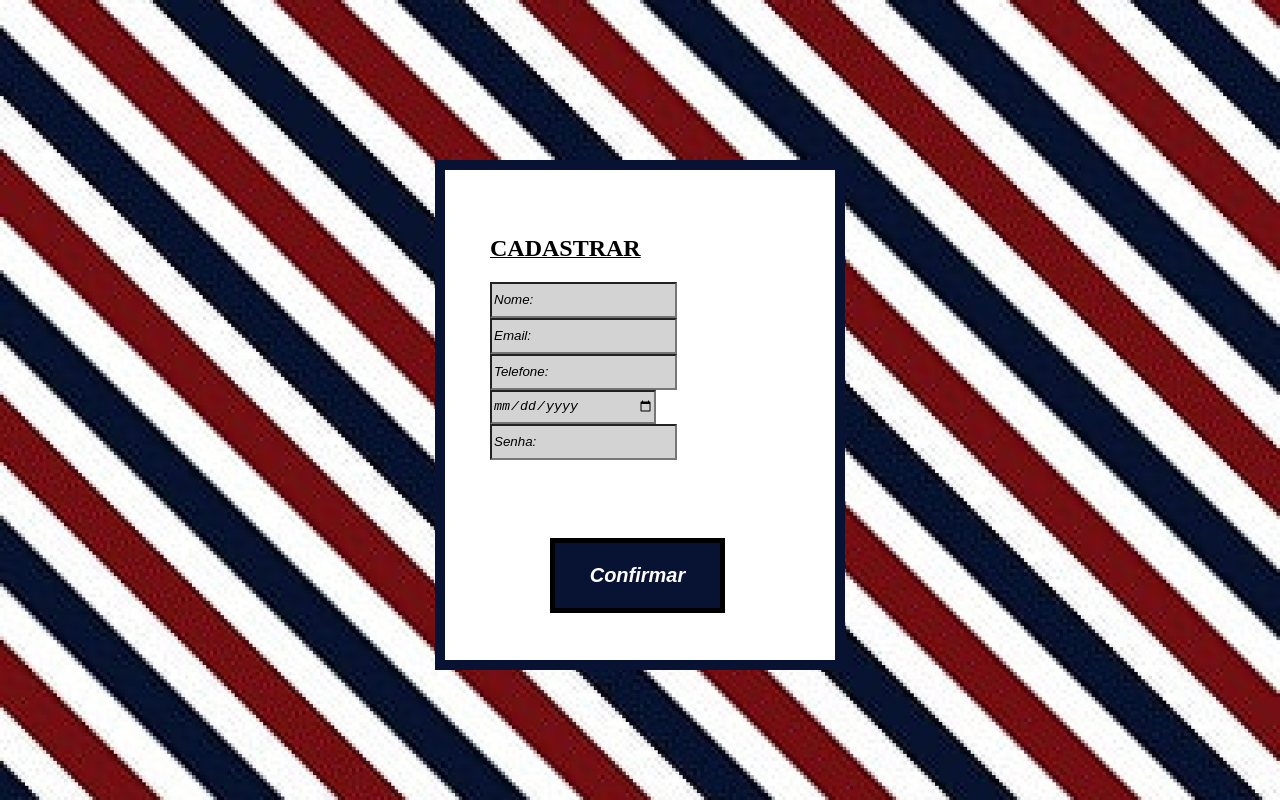
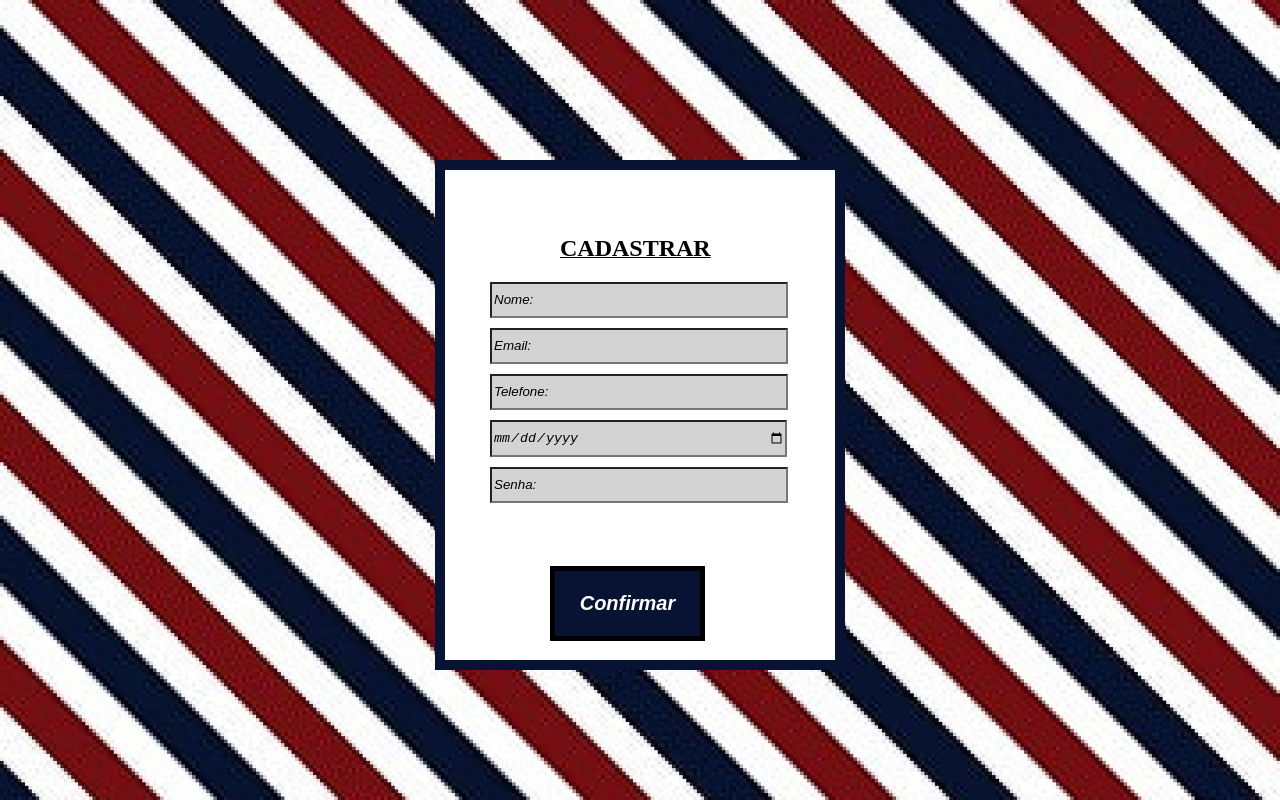
Before and after one commit to joquinha366/api-trabalho, a plain HTML site: page Tela cadastro.html in a window 1280 px wide. Drawn offline with Linux system fonts and the light colour scheme.

Commit message:
Update cadastro.css
versao semifinal

```diff
--- a/cadastro.css
+++ b/cadastro.css
@@ -9,6 +9,7 @@ body{
 
 }
 #cadastrar{
+    margin-left: 70px;
     font-style: normal italic;
     align-items: center;
     display: flex;
@@ -28,7 +29,7 @@ form{
     padding-bottom: 30px;
 }
 input[type="submit"] {
-    width: 175px;
+    width: 155px;
     height: 75px;
     background: #081333;
     border: 5px solid ;
@@ -38,29 +39,36 @@ input[type="submit"] {
     font-style: italic;
     font-weight: bold;
     margin-left: 60px;
-    margin-top: 60px;
+    margin-top: 35px;
   }
 input[type="text"] {
     background-color: lightgrey;
     overflow-x: visible;
     height: 30px;
+    width: 290px;
     font-style: italic;
+    margin-bottom: 10px;
 }
 input[type="date"] {
     background-color: lightgrey;
-    height: 30px;
-    width: 161px;
+    height: 33px;
+    width: 292px;
     font-style: italic;
+    margin-bottom: 10px;
 }
 input[type="email"] {
     background-color: lightgrey;
     height: 30px;
+    width: 290px;
     font-style: italic;
+    margin-bottom: 10px;
 }
 input[type="password"] {
     background-color: lightgrey;
     height: 30px;
+    width: 290px;
     font-style: italic;
+    margin-bottom: 10px;
 }
 ::placeholder {
     color: black;
```
